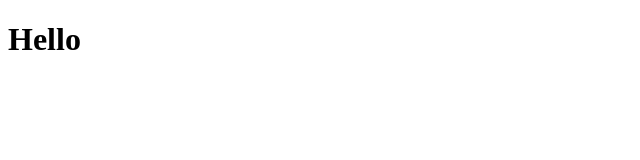
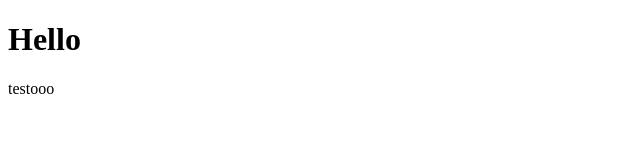
Before and after one commit to mateusz0909/andrei_bootcamp, a plain HTML site: page index.html in a window 1280 px wide. Shown: the full height of the page, 0-640 px from the left. Drawn offline with Linux system fonts and the light colour scheme.

Commit message:
Update index.html

```diff
--- a/index.html
+++ b/index.html
@@ -8,6 +8,7 @@
 </head>
 <body>
     <h1>Hello</h1>
+    <p>testooo</p>
 
 </body>
 </html>
```
